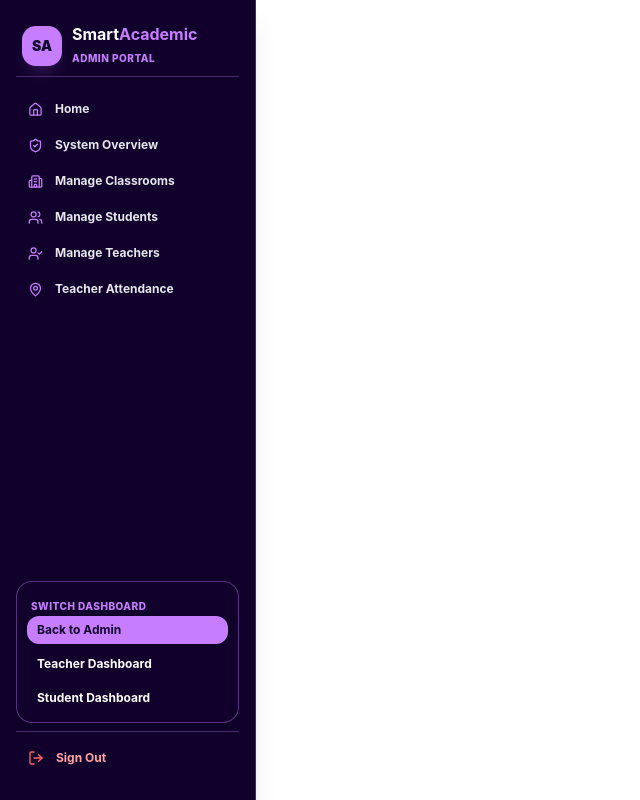
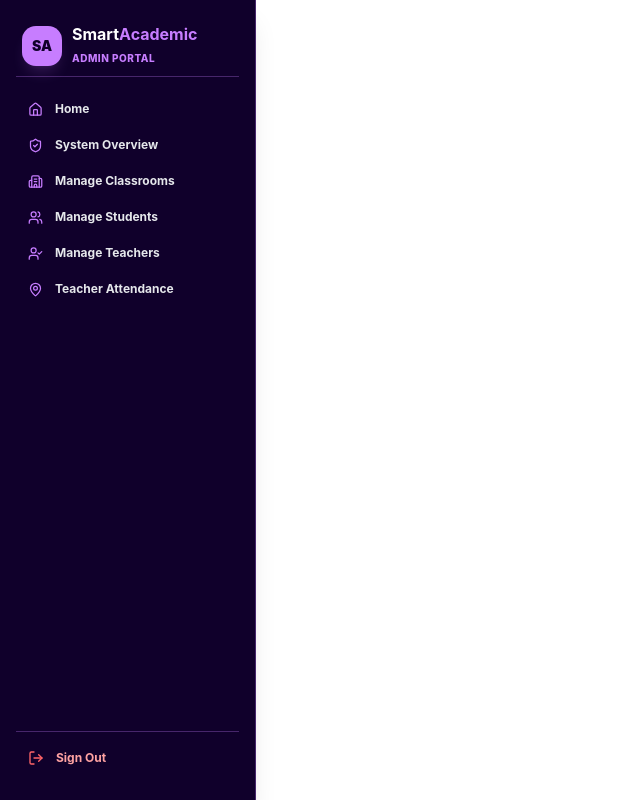
Before and after one commit to rollingsmajiwa/smartcademic_project-frondend, a React (Vite) app: page /dashboard in a window 1280 px wide. Shown: the whole page, without its empty margins (0-640 px from the left). Built offline with nearby package versions, Linux system fonts and the light colour scheme; sample sign-in values are in the browser's storage.

Commit message:
Fix: remove switch buttons on sidebar

```diff
--- a/src/components/Sidebar.jsx
+++ b/src/components/Sidebar.jsx
@@ -111,47 +111,6 @@ export default function Sidebar({ userRole, baseRole, activeTab, setActiveTab, o
 
   {/* Bottom Container: Switch Dashboard & Sign Out */}
   <div className="space-y-2 mt-auto pb-2">
-    {/* Switch Dashboard Buttons */}
-    {baseRole && baseRole !== 'student' && (
-      <div className="p-2.5 rounded-2xl space-y-1.5 border border-[#c77dff]/40 bg-[#10002b]/60 shadow-md">
-        <span className="text-[10px] font-extrabold uppercase tracking-wider px-1 text-[#c77dff]">Switch Dashboard</span>
-
-        {baseRole === 'admin' && (
-          <button
-            onClick={() => navigate('/dashboard/admin')}
-            className={`w-full text-left px-2.5 py-1.5 rounded-xl text-xs font-bold transition-all cursor-pointer ${
-              userRole === 'admin'
-                ? 'bg-[#c77dff] text-[#10002b] shadow-sm font-black'
-                : 'text-white hover:bg-[#c77dff]/10 hover:text-[#c77dff]'
-            }`}
-          >
-            Back to Admin
-          </button>
-        )}
-
-        <button
-          onClick={() => navigate('/dashboard/teacher')}
-          className={`w-full text-left px-2.5 py-1.5 rounded-xl text-xs font-bold transition-all cursor-pointer ${
-            userRole === 'teacher'
-              ? 'bg-[#c77dff] text-[#10002b] shadow-sm font-black'
-              : 'text-white hover:bg-[#c77dff]/10 hover:text-[#c77dff]'
-          }`}
-        >
-          Teacher Dashboard
-        </button>
-
-        <button
-          onClick={() => navigate('/dashboard/student')}
-          className={`w-full text-left px-2.5 py-1.5 rounded-xl text-xs font-bold transition-all cursor-pointer ${
-            userRole === 'student'
-              ? 'bg-[#c77dff] text-[#10002b] shadow-sm font-black'
-              : 'text-white hover:bg-[#c77dff]/10 hover:text-[#c77dff]'
-          }`}
-        >
-          Student Dashboard
-        </button>
-      </div>
-    )}
 
     {/* Logout Action */}
     <div className="pt-2 border-t border-[#c77dff]/30">
--- a/src/components/dashboards/AdminDashboard.jsx
+++ b/src/components/dashboards/AdminDashboard.jsx
@@ -250,9 +250,9 @@ export default function AdminDashboard() {
       <div className="flex flex-col sm:flex-row justify-between items-start sm:items-center gap-4 bg-white p-6 rounded-2xl border border-[#c77dff] shadow-xs">
         <div>
           <span className="text-[10px] uppercase font-extrabold px-3 py-1 rounded-lg border tracking-wider bg-white border-[#c77dff] text-[#10002b]">
-            System Administrator Portal
+            System Administrator
           </span>
-          <h1 className="text-xl font-extrabold mt-2 text-[#10002b]">SmartAcademic Management Hub</h1>
+          <h1 className="text-xl font-extrabold mt-2 text-[#10002b]">SmartAcademic Management Portal</h1>
           <p className="text-xs mt-1 text-[#10002b]/70">
             Invite users via email activation link, manage classes, and monitor weekly teacher attendance.
           </p>
```
